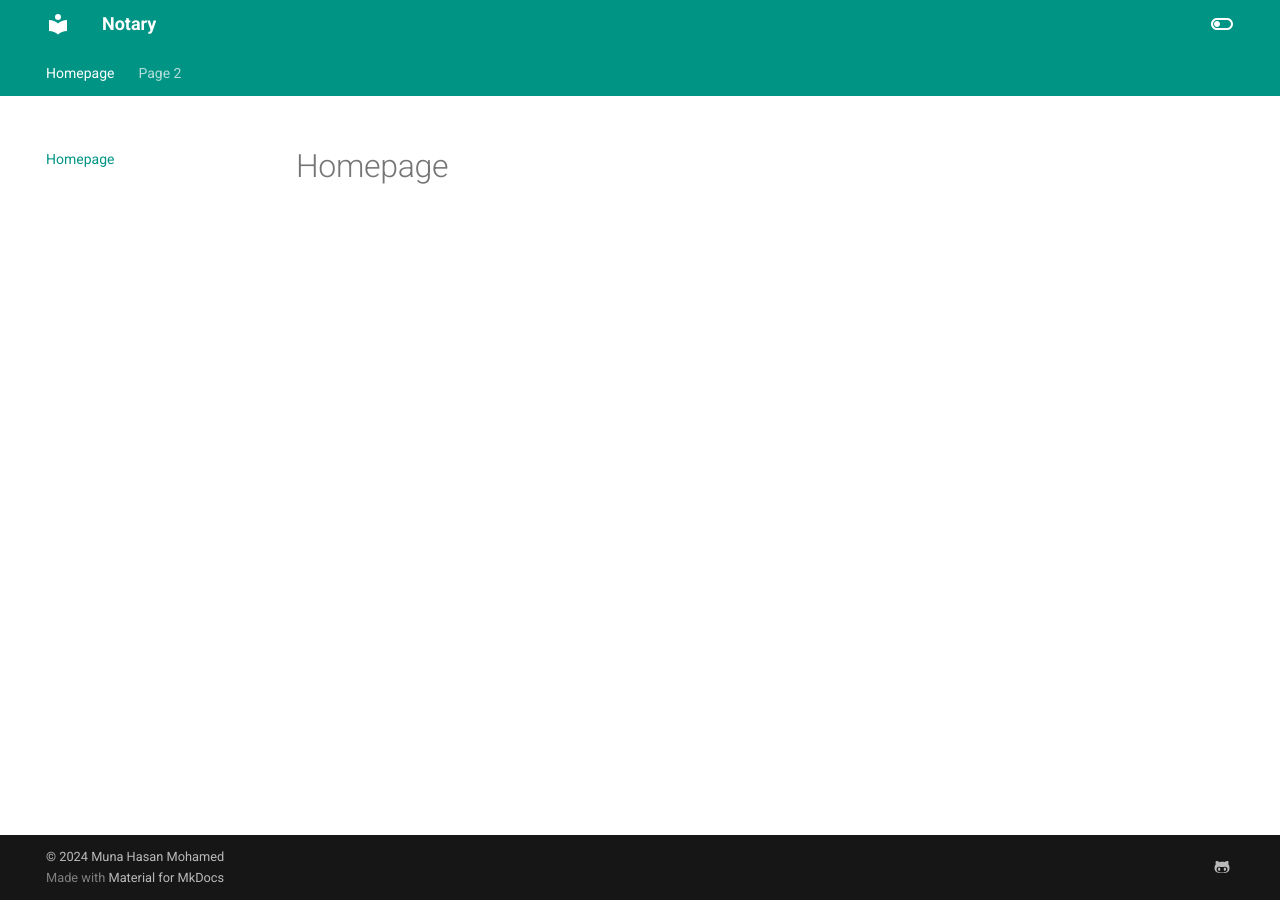
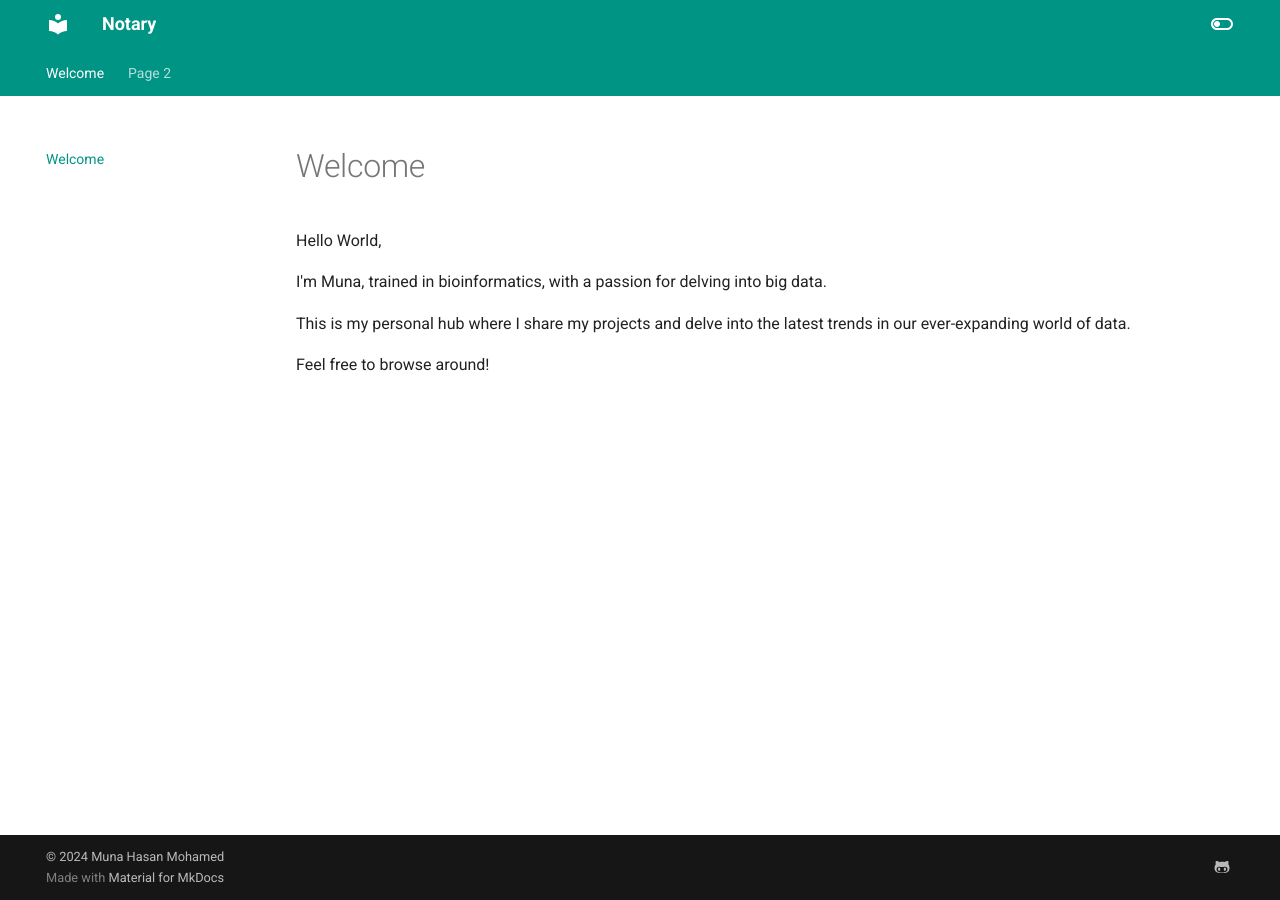
Before and after one commit to RBBU/notary, an MkDocs documentation site: the page built from docs/index.md, in a window 1280 px wide. Built offline with MkDocs 1.6.1 and Material for MkDocs 9.7.7, drawn with Linux system fonts in a browser that asks for light colours.

Commit message:
Adding welcome message

```diff
--- a/docs/index.md
+++ b/docs/index.md
@@ -1 +1,9 @@
-# Homepage
+# Welcome
+
+Hello World,
+
+I'm Muna, trained in bioinformatics, with a passion for delving into big data.
+
+This is my personal hub where I share my projects and delve into the latest trends in our ever-expanding world of data.
+
+Feel free to browse around!
```
